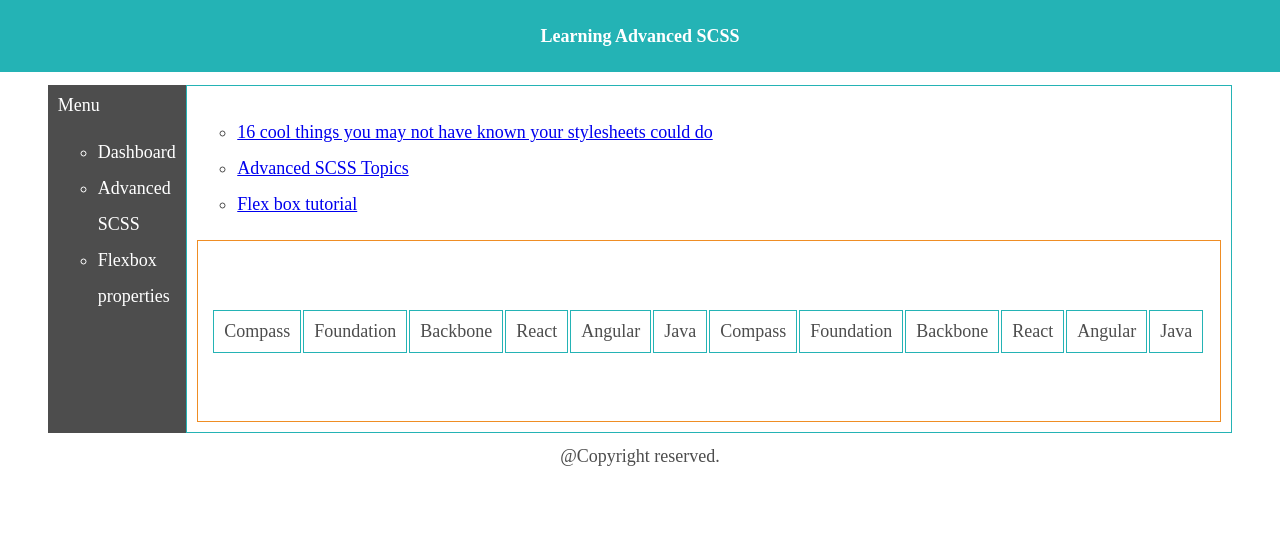
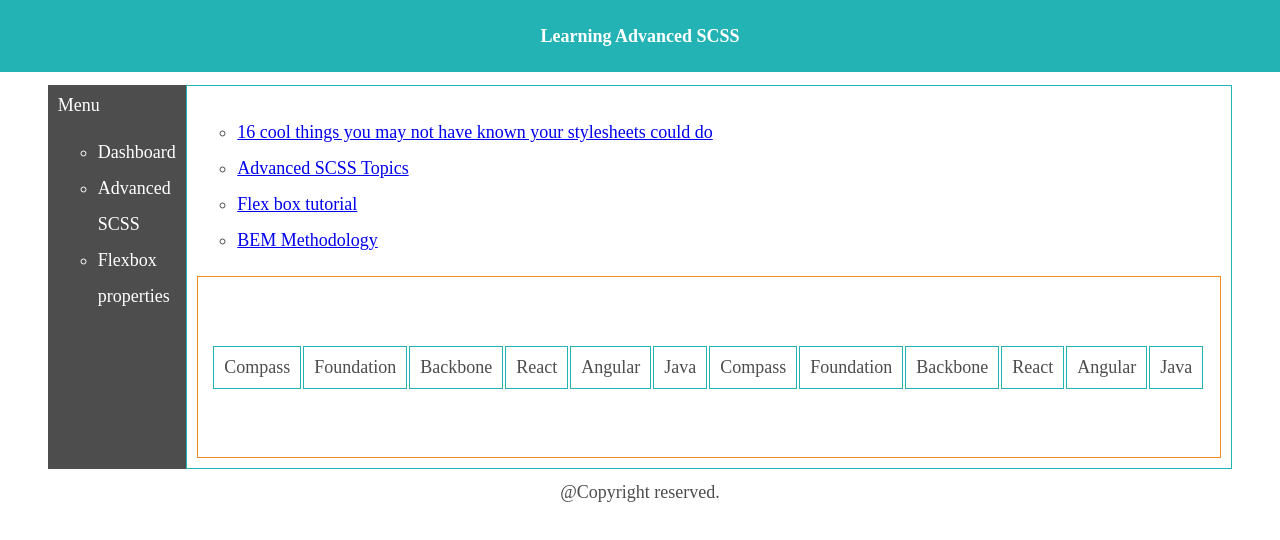
Before and after one commit to karthikamg/SCSS-Flex, a plain HTML site: page index.html in a window 1280 px wide. Drawn offline with nearby package versions, Linux system fonts and the light colour scheme.

Commit message:
BEM: Basic implementation mode

```diff
--- a/index.html
+++ b/index.html
@@ -26,6 +26,9 @@
 				</li>
 				<li>
 					<a href="https://tympanus.net/codrops/css_reference/flexbox/#section_justify-content" target="_blank">Flex box tutorial</a>
+				</li>
+				<li>
+					<a href="https://en.bem.info/methodology/quick-start/#optionality">BEM Methodology</a>
 				</li>
 			</ul>
 			<div id="flex-container">
```
Also changed, not shown: resources/scss/helpers/_base.scss (+11 -0 lines).
